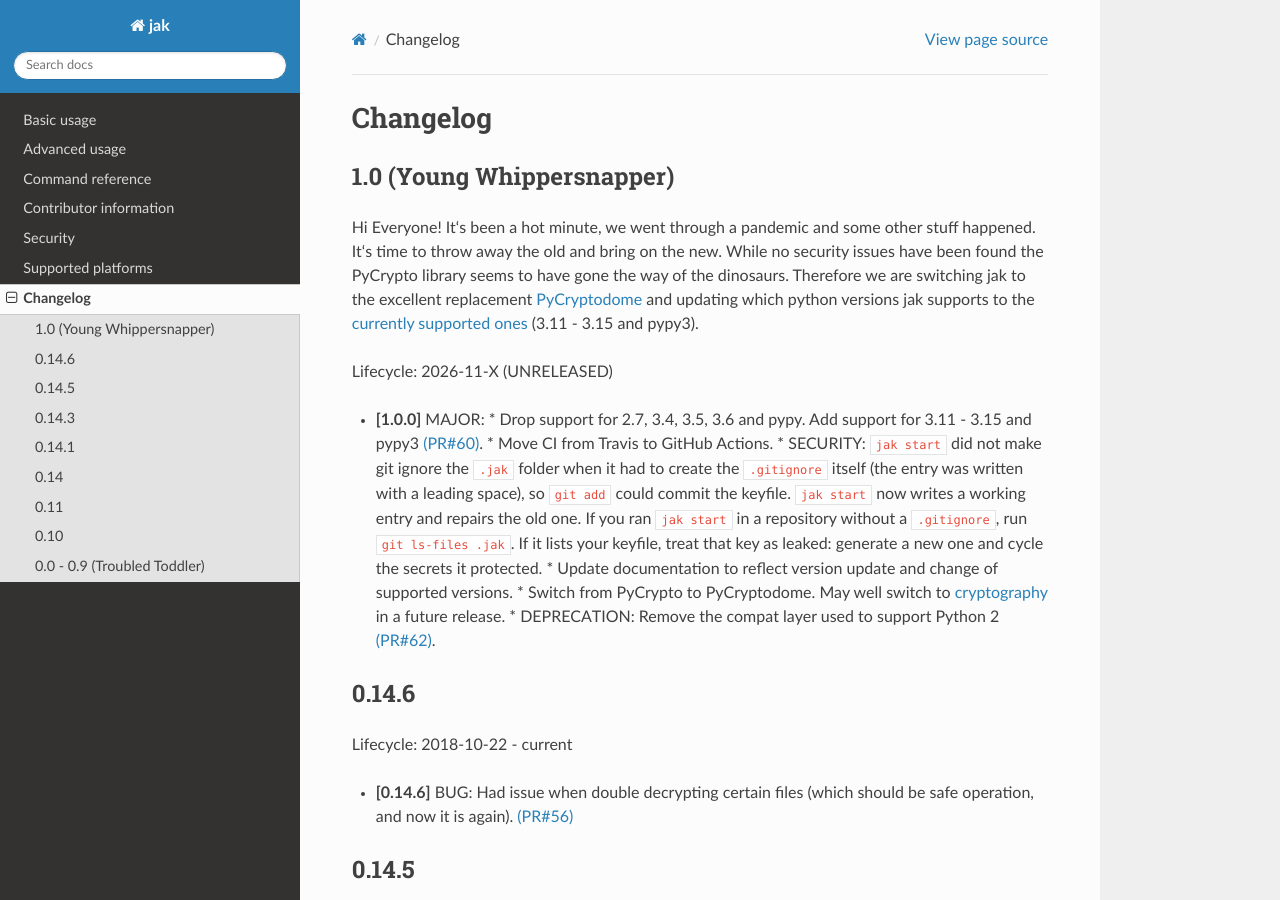
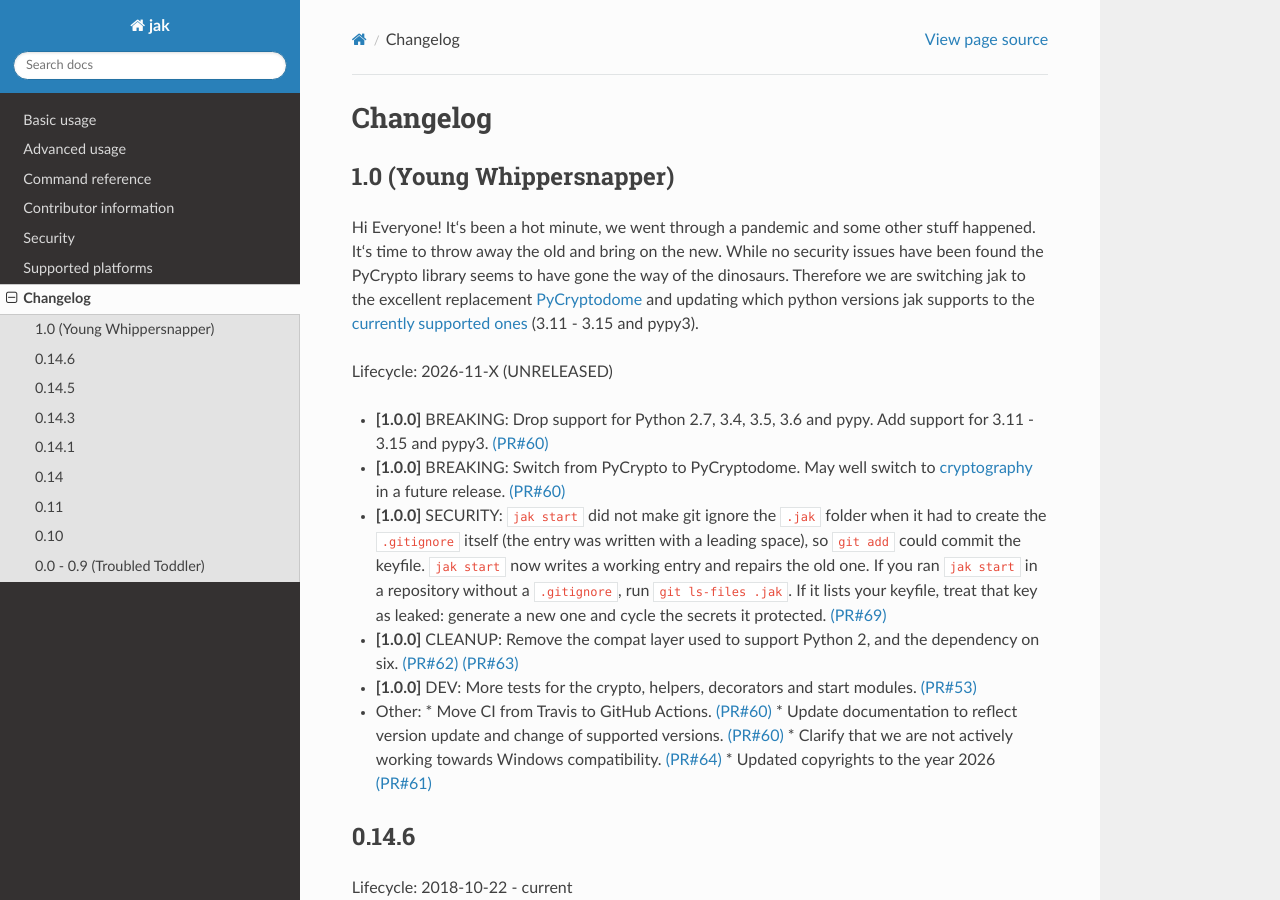
Before and after one commit to dispel/jak, a Sphinx documentation site: the page built from docs/changelog.rst, in a window 1280 px wide and 900 px high. Built offline with Sphinx 7.4.7 and the Read the Docs theme 3.1.0, drawn with Linux system fonts in a browser that asks for light colours; nearby versions of some CDN libraries; library files that are not in the unit come from our copies.

Commit message:
Format the 1.0.0 changelog like earlier releases
One entry per change with its type and a link to the pull request.

Co-Authored-By: Claude Fable 5.2 <noreply@anthropic.com>

```diff
--- a/docs/changelog.rst
+++ b/docs/changelog.rst
@@ -12,13 +12,17 @@ Hi Everyone! It‘s been a hot minute, we went through a pandemic and some other
 
 Lifecycle: 2026-11-X (UNRELEASED)
 
-* **[1.0.0]** MAJOR:
-  * Drop support for 2.7, 3.4, 3.5, 3.6 and pypy. Add support for 3.11 - 3.15 and pypy3 `(PR#60) <https://github.com/dispel/jak/pull/60>`_.
-  * Move CI from Travis to GitHub Actions.
-  * SECURITY: ``jak start`` did not make git ignore the ``.jak`` folder when it had to create the ``.gitignore`` itself (the entry was written with a leading space), so ``git add`` could commit the keyfile. ``jak start`` now writes a working entry and repairs the old one. If you ran ``jak start`` in a repository without a ``.gitignore``, run ``git ls-files .jak``. If it lists your keyfile, treat that key as leaked: generate a new one and cycle the secrets it protected.
-  * Update documentation to reflect version update and change of supported versions.
-  * Switch from PyCrypto to PyCryptodome. May well switch to `cryptography <https://cryptography.io/en/latest/>`_ in a future release.
-  * DEPRECATION: Remove the compat layer used to support Python 2 `(PR#62) <https://github.com/dispel/jak/pull/62>`_.
+* **[1.0.0]** BREAKING: Drop support for Python 2.7, 3.4, 3.5, 3.6 and pypy. Add support for 3.11 - 3.15 and pypy3. `(PR#60) <https://github.com/dispel/jak/pull/60>`_
+* **[1.0.0]** BREAKING: Switch from PyCrypto to PyCryptodome. May well switch to `cryptography <https://cryptography.io/en/latest/>`_ in a future release. `(PR#60) <https://github.com/dispel/jak/pull/60>`_
+* **[1.0.0]** SECURITY: ``jak start`` did not make git ignore the ``.jak`` folder when it had to create the ``.gitignore`` itself (the entry was written with a leading space), so ``git add`` could commit the keyfile. ``jak start`` now writes a working entry and repairs the old one. If you ran ``jak start`` in a repository without a ``.gitignore``, run ``git ls-files .jak``. If it lists your keyfile, treat that key as leaked: generate a new one and cycle the secrets it protected. `(PR#69) <https://github.com/dispel/jak/pull/69>`_
+* **[1.0.0]** CLEANUP: Remove the compat layer used to support Python 2, and the dependency on six. `(PR#62) <https://github.com/dispel/jak/pull/62>`_ `(PR#63) <https://github.com/dispel/jak/pull/63>`_
+* **[1.0.0]** DEV: More tests for the crypto, helpers, decorators and start modules. `(PR#53) <https://github.com/dispel/jak/pull/53>`_
+
+* Other:
+  * Move CI from Travis to GitHub Actions. `(PR#60) <https://github.com/dispel/jak/pull/60>`_
+  * Update documentation to reflect version update and change of supported versions. `(PR#60) <https://github.com/dispel/jak/pull/60>`_
+  * Clarify that we are not actively working towards Windows compatibility. `(PR#64) <https://github.com/dispel/jak/pull/64>`_
+  * Updated copyrights to the year 2026 `(PR#61) <https://github.com/dispel/jak/pull/61>`_
 
 
 0.14.6
```
